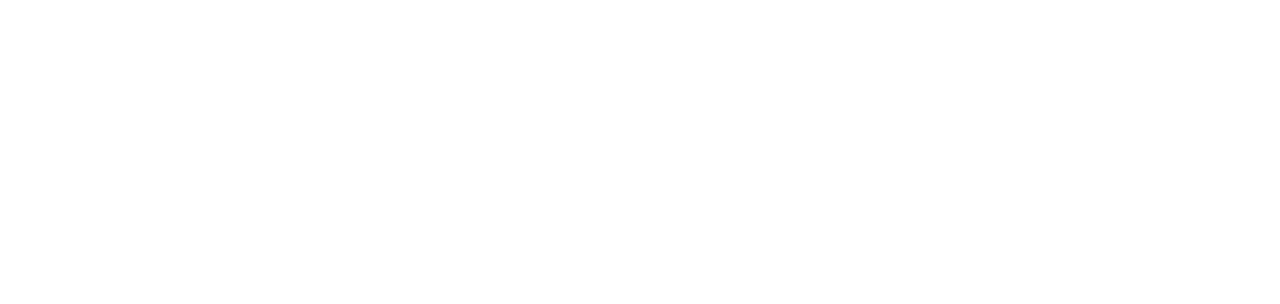
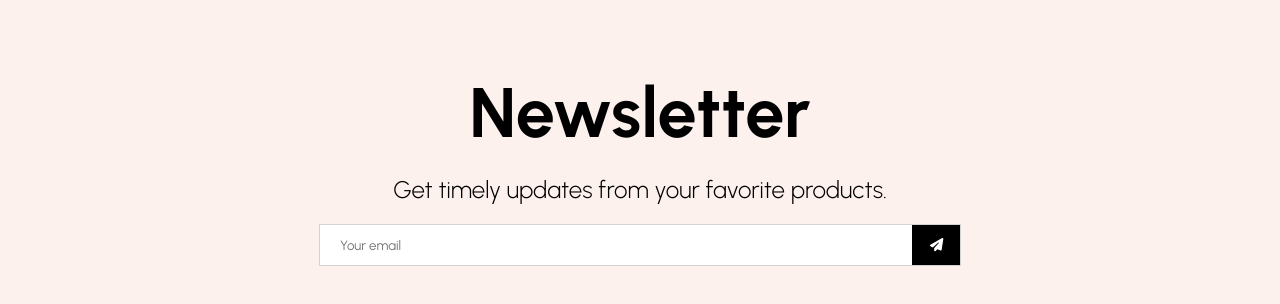
Before and after one commit to Nnvedward/react-store, a React (Create React App) app: page / in a window 1280 px wide. Shown: the part 2343-2647 px from the top of the page. Before the commit the page ends 2271 px from the top, so only its background shows below. Built offline with nearby package versions, Linux system fonts and the light colour scheme.

Commit message:
Setup newsletter component

```diff
--- /dev/null
+++ b/src/components/Newsletter.jsx
@@ -0,0 +1,66 @@
+import {  faPaperPlane } from "@fortawesome/free-solid-svg-icons"
+import { FontAwesomeIcon } from "@fortawesome/react-fontawesome"
+import styled from "styled-components"
+
+const Container = styled.div`
+    height: 60vh;
+    background-color: #fcf1ed;
+    display: flex;
+    align-items: center;
+    justify-content: center;
+    flex-direction: column;
+`
+const Title = styled.h1`
+    font-size: 70px;
+    margin-bottom: 20px;
+`
+
+
+const Description = styled.p`
+    font-size: 24px;
+    font-weight: 300;
+    margin-bottom: 20px;
+`
+
+
+const InputContainer = styled.div`
+    width: 50%;
+    height: 40px;
+    background-color: white;
+    display: flex;
+    justify-content: space-between;
+    border: 1px solid lightgray;
+`
+
+
+const Input = styled.input`
+    border: none;
+    flex: 8;
+    padding-left: 20px;
+`
+
+
+const Button = styled.button`
+    flex: 0.5;
+    border: none;
+    background-color: black;
+    color: white;
+    cursor: pointer;
+`
+
+const Newsletter = () => {
+  return (
+    <Container>
+        <Title>Newsletter</Title>
+        <Description>Get timely updates from your favorite products.</Description>
+        <InputContainer>
+            <Input placeholder="Your email"/>
+            <Button>
+                <FontAwesomeIcon icon={faPaperPlane} />
+            </Button>
+        </InputContainer>
+    </Container>
+  )
+}
+
+export default Newsletter
--- a/src/pages/Home.jsx
+++ b/src/pages/Home.jsx
@@ -2,6 +2,7 @@
 import Announcement from '../components/Announcement'
 import Categories from '../components/Categories'
 import Navbar from '../components/Navbar'
+import Newsletter from '../components/Newsletter'
 import Products from '../components/Products'
 import Slider from '../components/Slider'
 
@@ -14,6 +15,7 @@
       <Slider />
       <Categories />
       <Products />
+      <Newsletter />
     </div>
   )
 }
```
